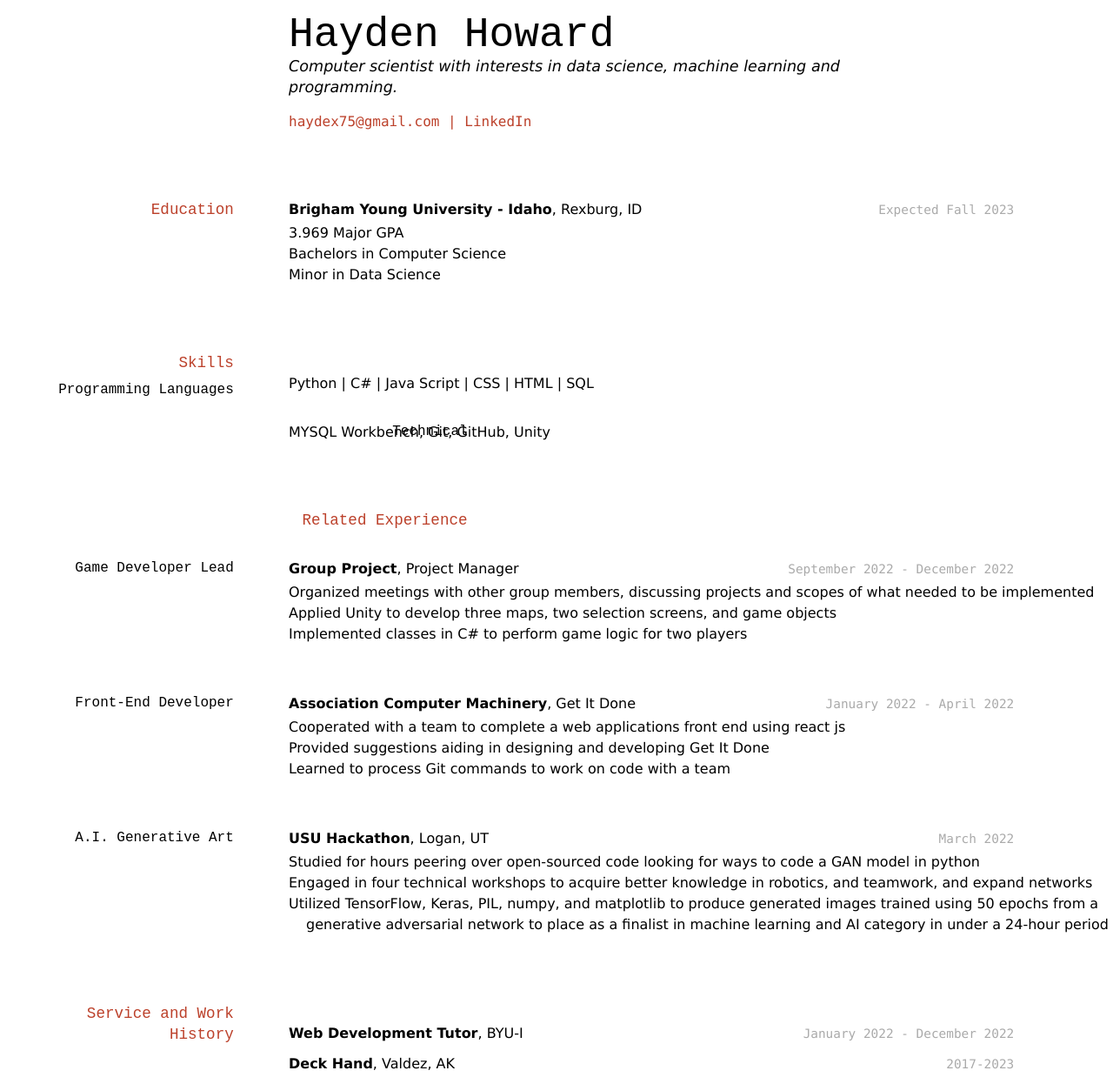
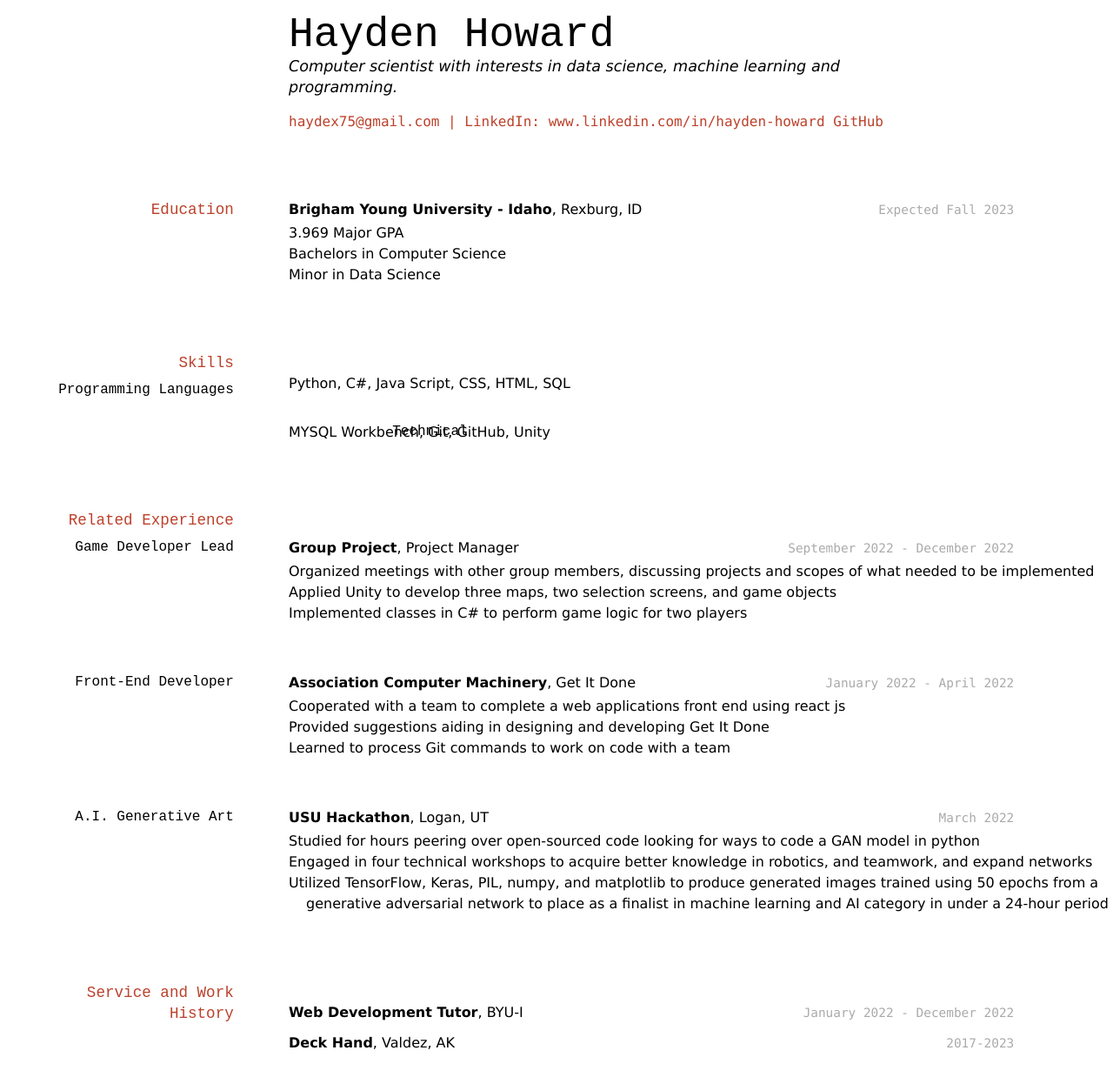
Before and after one commit to HaydenHoward/HowardH-Resume, a Jekyll site: the page built from docs/index.md, in a window 1280 px wide. Shown: the whole page at 87% size. Built offline with Jekyll 4.4.1, drawn with Linux system fonts in a browser that asks for light colours; after the commit the page ends 1222 px from its top, so only the background shows below that.

Commit message:
updated links

```diff
--- a/docs/index.md
+++ b/docs/index.md
@@ -7,7 +7,8 @@ Computer scientist with interests in data science, machine learning and programm
 
 <div id="webaddress">
 <a href="haydex75@gmail.com">haydex75@gmail.com</a>
-| <a href="www.linkedin.com/in/hayden-howard">LinkedIn</a>
+| <a href="www.linkedin.com/in/hayden-howard">LinkedIn: www.linkedin.com/in/hayden-howard</a>
+<a href="https://github.com/HaydenHoward">GitHub</a>
 </div>
 
 <!-- https://www.monique.tech/the-art-of-markdown -->
@@ -25,9 +26,10 @@ __Brigham Young University - Idaho__, Rexburg, ID
 ## Skills
 
 ### Programming Languages
-- Python | C# | Java Script | CSS | HTML | SQL
+- Python, C#, Java Script, CSS, HTML, SQL
 ### Technical
--  MYSQL Workbench, Git, GitHub, Unity
+- MYSQL Workbench, Git, GitHub, Unity
+
 ## Related Experience
 
 <!-- ### Internships
```
